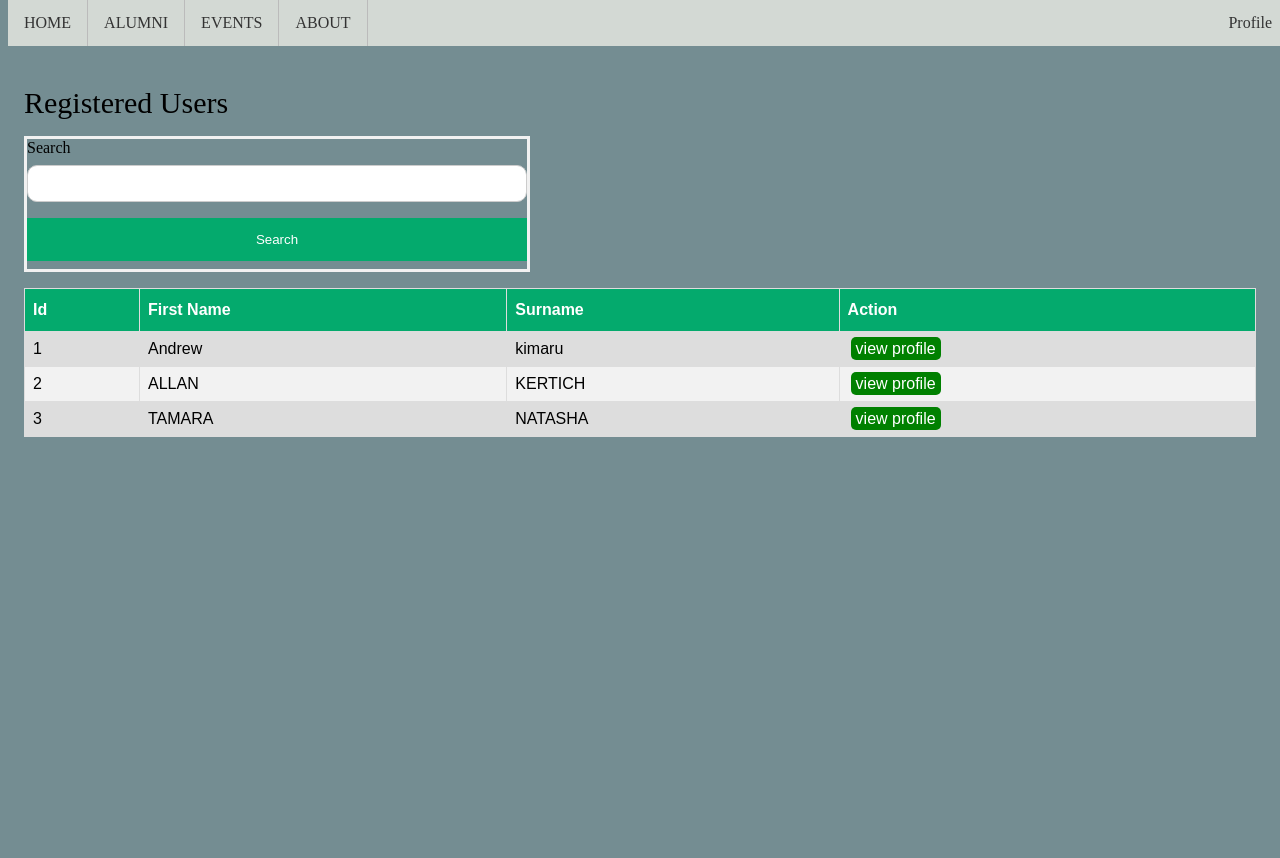
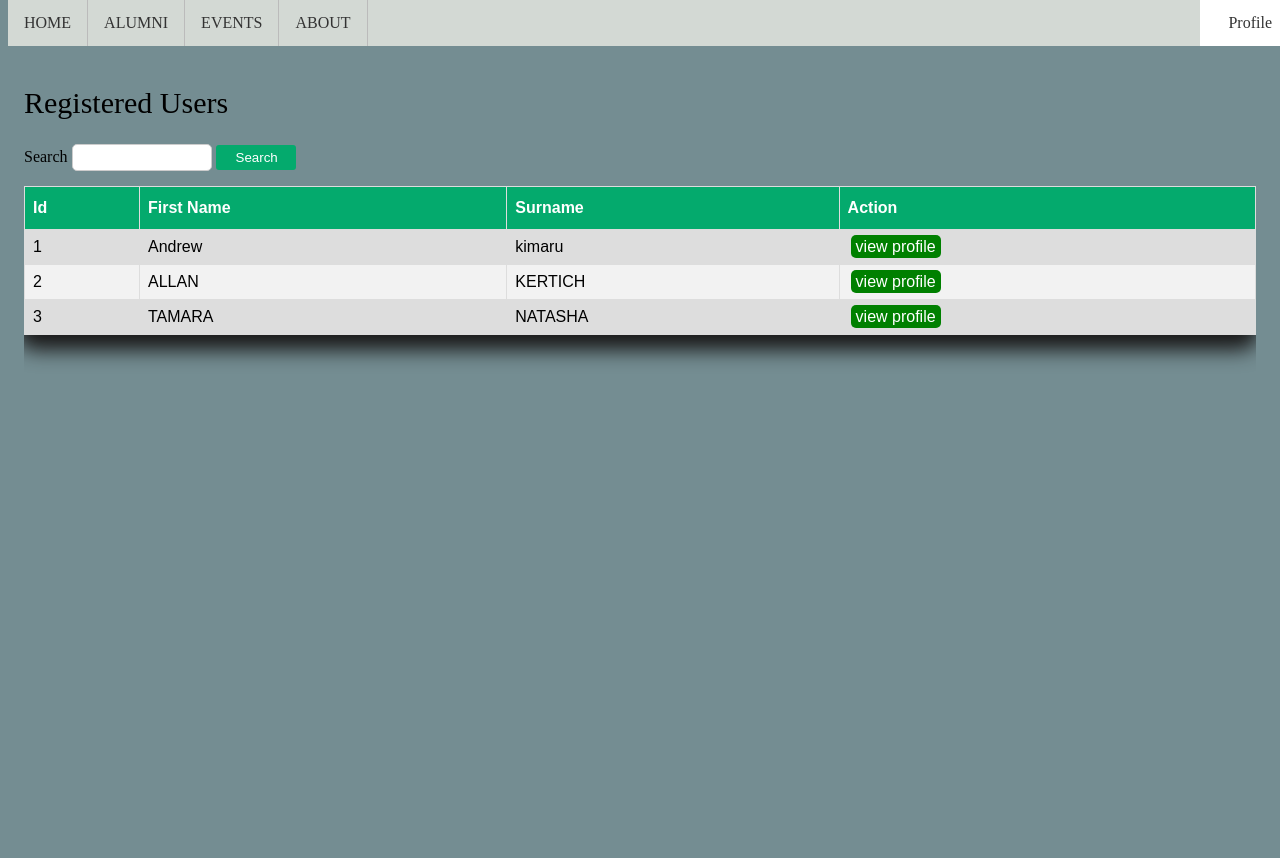
Before and after one commit to maruands/aluminai, a Flask app: page /alumni in a window 1280 px wide. Run offline with Flask 3, Linux system fonts and the light colour scheme; a user stored in the database is signed in; data comes from the database, SQL or seed files in the repository.

Commit message:
design table update

```diff
--- a/static/css/main.css
+++ b/static/css/main.css
@@ -16,12 +16,15 @@ body {
 .container{
     margin-top: 50px;
 }
+.dropdown{
+    background-color: white;
+}
 .dropdown-content {
-    display: none;
+    display: block;
     position: absolute;
     background-color: #f9f9f9;
     min-width: 160px;
-    z-index: 1;
+    z-index: 100;
     right: 0;
     top: 55px;
 }
@@ -320,3 +323,11 @@ h3{
     padding: 0;
     margin: 0;
 }
+
+/* alumini */
+
+
+/* .alumni-table{
+    width: 700px;
+    box-shadow: -5px 10px 20px 5px rgb(226, 223, 223);
+} */
--- a/static/css/style.css
+++ b/static/css/style.css
@@ -45,16 +45,17 @@ li a:hover {
     transform: translate(-50%, -50%);
 }
  /* Bordered form */
- form {
+ /* form {
      border: 3px solid #f1f1f1;
-     width: 500px;
- }
+     width: 200px;
+ } */
 
 
  /* Full-width inputs */
  input[type=text],
  input[type=email],
- input[type=password] {
+ input[type=password],
+ input[type=number] {
      width: 100%;
      padding: 12px 20px;
      margin: 8px 0;
@@ -121,16 +122,26 @@ li a:hover {
      }
  }
 
- #customers {
-     font-family: Arial, Helvetica, sans-serif;
-     border-collapse: collapse;
-     width: 100%;
+ .alumni_table_container{
+    height: 450px;
+    /* border: 1px solid white; */
+    overflow: auto;
  }
-
+ .alumni_table {
+    font-family: Arial, Helvetica, sans-serif;
+    border-collapse: collapse;
+    width: 100%;
+    border-radius: 14px;
+    box-shadow: -2px 10px 20px 5px rgb(26, 25, 25);
+ }
+ thead{
+    box-shadow: -2px 10px 20px 5px rgb(72, 148, 65);
+}
  #customers td,
  #customers th {
      border: 1px solid #ddd;
      padding: 8px;
+
  }
 
  #customers tr:nth-child(even) {
@@ -164,12 +175,29 @@ li a:hover {
  }
 
  /*------------------*/
+
+ .search_box{
+    width: 300px;
+    height: 50px;
+    /* border: 1px solid white; */
+ }
  .search_box input{
-    width: 100%;
+    width: 140px;
     border: 2px solid 748D92;
-    border-radius: 10px;
+    border-radius: 5px;
     outline: none;
-    padding: 10 10px;
+    padding: 5px 10px;
+
+}
+
+.search_button{
+    width: 80px;
+    padding: 5px 20px;
+    border-radius: 3px;
+}
+
+.search_box_form{
+    flex-direction: row;
 }
 h1 {
     margin-bottom: 1rem;
--- a/templates/alumni.html
+++ b/templates/alumni.html
@@ -1,18 +1,20 @@
 {% extends "layout.html" %}
+
+{%block title %}Alumni {% endblock %}
 
 {% block allcontent %}
 <div class="container">
     <h1>Registered Users</h1>
 
     <div class="search_box">
-        <form method="post" action="{{ url_for('search_user') }}">
+        <form method="post" class="search_box_form" action="{{ url_for('search_user') }}">
             <label for="">Search</label>
             <input type="text" name="name" id="name" >
-            <button type="submit">Search</button>
+            <button class="search_button" type="submit">Search</button>
         </form>
     </div>
-
-    <table id="customers">
+    <div class="alumni_table_container">
+        <table id="customers" class="alumni_table">
             <thead>
                 <tr>
                     <th>Id</th>
@@ -33,4 +35,5 @@
             </tbody>
         </table>
     </div>
+</div>
 {% endblock %}
--- a/templates/layout.html
+++ b/templates/layout.html
@@ -3,7 +3,7 @@
 <head>
     <meta charset="UTF-8">
     <meta name="viewport" content="width=device-width, initial-scale=1.0">
-    <title>Landingpage</title>
+    <title>{%block title %} {% endblock %}</title>
 
     <link rel="stylesheet"
         href="https://cdn.jsdelivr.net/npm/@fortawesome/fontawesome-free@6.4.2/css/fontawesome.min.css"
```
Also changed, not shown: 2 other files. Lines whose indentation alone changed are shown as unchanged.
